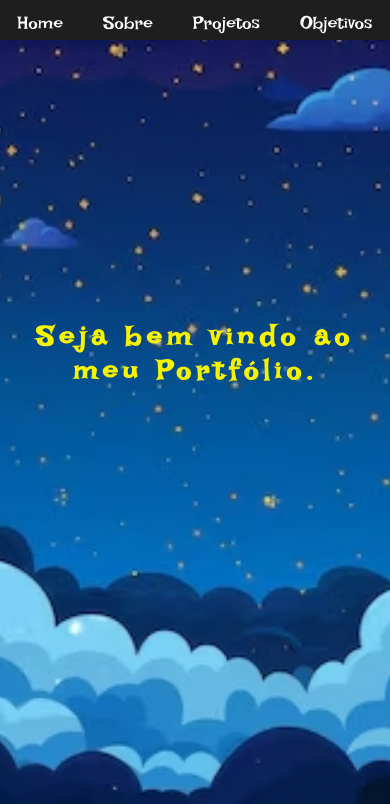
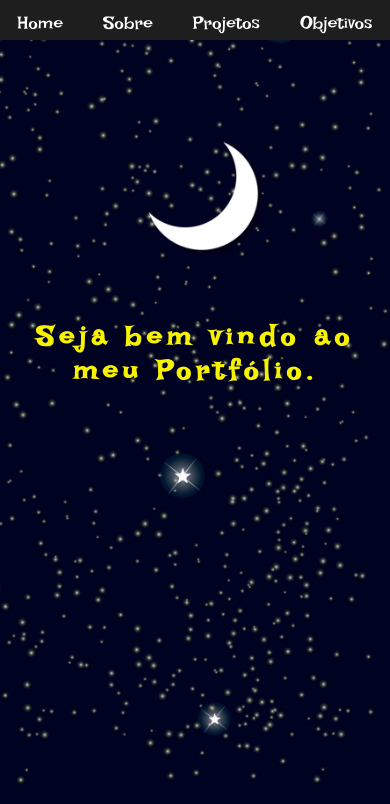
Before and after one commit to GuilhermeSeveriano/Portfolio, a plain HTML site: page Pages/index.html in a window 390 px wide. Shown: the part 40-844 px from the top of the page. Drawn offline with Linux system fonts and the light colour scheme.

Commit message:
Teste de correção background IOS

```diff
--- a/Pages/style.css
+++ b/Pages/style.css
@@ -511,4 +511,9 @@ body{
         text-align: center;
 
     }
+
+    .back{
+        background-image: url(../Images/teste2.jpg);
+        background-position: right;
+    }
 }
```
Also changed, not shown: Images/teste2.jpg (added).
